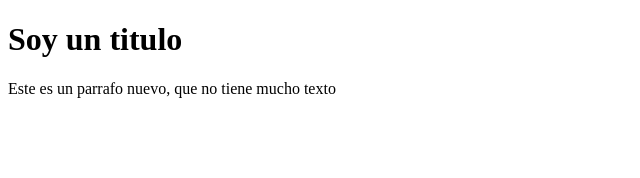
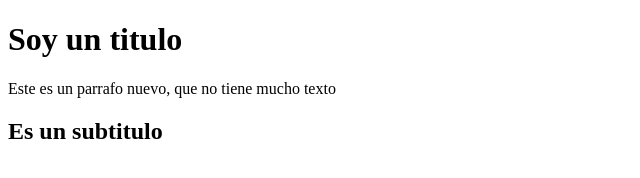
Before and after one commit to gum23/curso-practico-javascript-desde-cero, a plain HTML site: page index.html in a window 1280 px wide. Shown: the whole page, without its empty margins (0-640 px from the left). Drawn offline with Linux system fonts and the light colour scheme.

```diff
--- a/index.html
+++ b/index.html
@@ -10,6 +10,8 @@
     <h1>Soy un titulo</h1>
     <p>Este es un parrafo nuevo, que no tiene mucho texto</p>
 
+    <h2>Es un subtitulo</h2>
+
     <script src="./script.js"></script>
 </body>
 </html>
--- a/script.js
+++ b/script.js
@@ -1,3 +1,5 @@
 console.log("Hello world")
 
 console.log("Es otro cambio, para probar la terminal")
+
+console.log("Otro console.log()")
```
